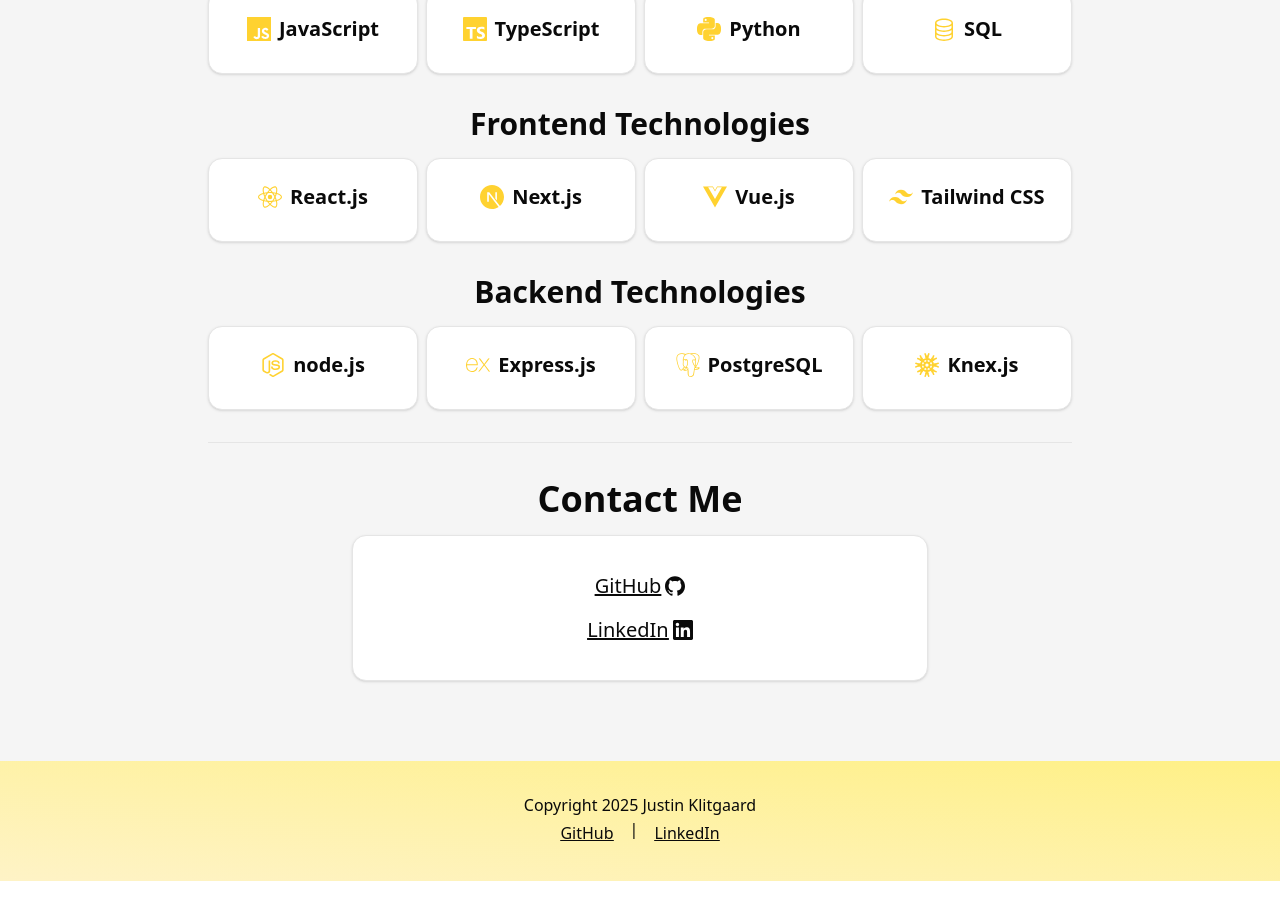
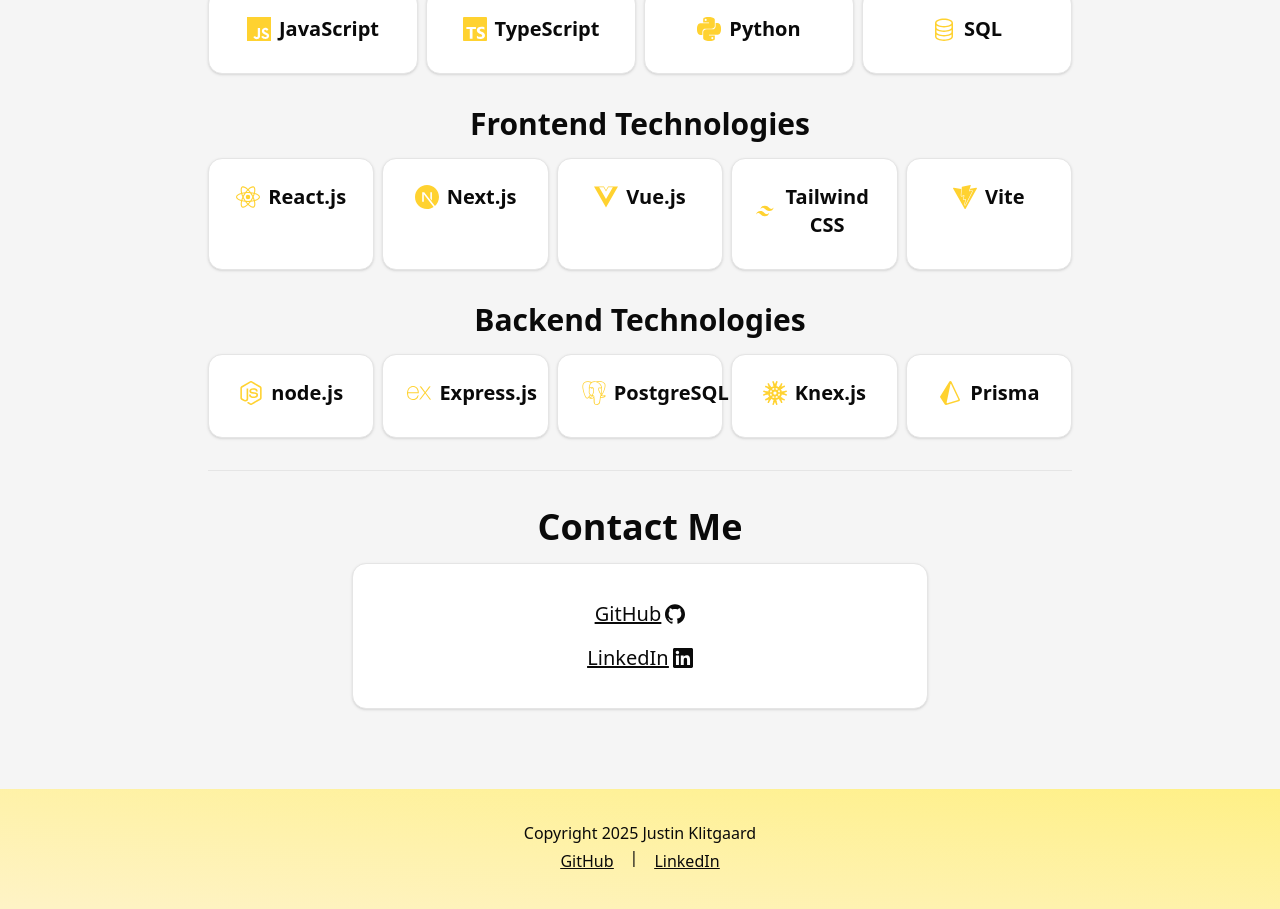
Before and after one commit to Justin-K-Ellis/react-personal-site, a React (Vite) app: page / in a window 1280 px wide. Shown: the part 1941-2850 px from the top of the page. Before the commit the page ends 2822 px from the top, so only its background shows below. Built offline with nearby package versions, Linux system fonts and the light colour scheme.

Commit message:
feat: add prisma and vite to tech stack data

```diff
--- a/src/assets/techStackData.ts
+++ b/src/assets/techStackData.ts
@@ -5,10 +5,12 @@
   SiNextdotjs,
   SiNodedotjs,
   SiPostgresql,
+  SiPrisma,
   SiPython,
   SiReact,
   SiTailwindcss,
   SiTypescript,
+  SiVite,
   SiVuedotjs,
 } from "react-icons/si";
 import { BsDatabase } from "react-icons/bs";
@@ -51,6 +53,10 @@
     name: "Tailwind CSS",
     logo: SiTailwindcss,
   },
+  {
+    name: "Vite",
+    logo: SiVite,
+  },
 ];
 
 const backend: ITech[] = [
@@ -70,6 +76,10 @@
     name: "Knex.js",
     logo: SiKnexdotjs,
   },
+  {
+    name: "Prisma",
+    logo: SiPrisma,
+  },
 ];
 
 export { languages, frontend, backend };
```
